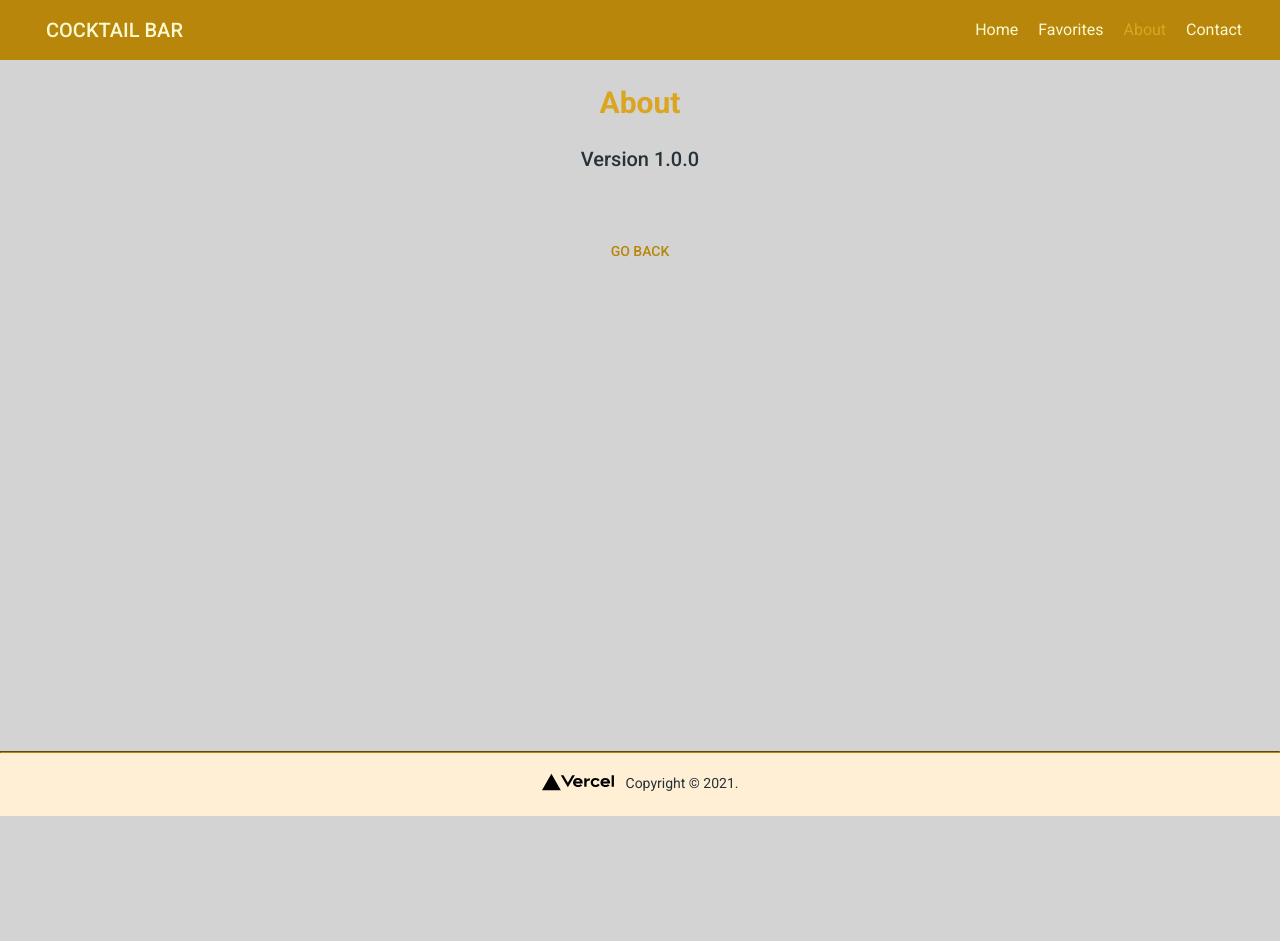
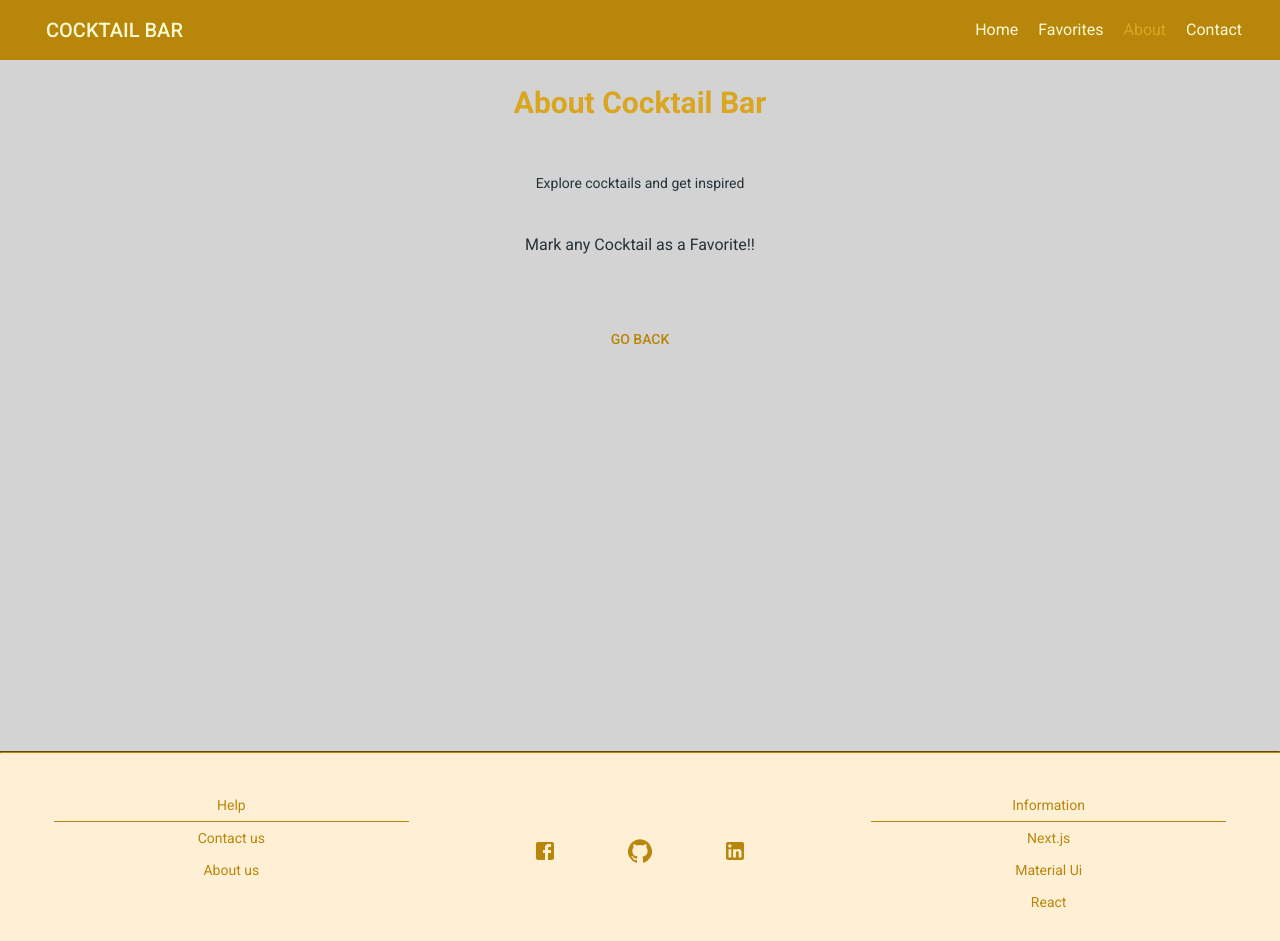
Before and after one commit to AliLop/Nextjs-MaterialUi-NextJs-React-Cypress-Jest-App, a Next.js app: page /about in a window 1280 px wide. Shown: the top 941 px of the page. Before the commit the page ends 816 px from the top, so only its background shows below. Built offline with nearby package versions, Linux system fonts and the light colour scheme.

Commit message:
Footer and more

```diff
--- a/src/components/Layout/Footer.js
+++ b/src/components/Layout/Footer.js
@@ -1,9 +1,17 @@
 import Image from 'next/image';
-import { Link, makeStyles, Typography } from '@material-ui/core';
+import { Link, makeStyles, Box, Container, Grid } from '@material-ui/core';
+import FacebookIcon from '@material-ui/icons/Facebook';
+import GitHubIcon from '@material-ui/icons/GitHub';
+import LinkedInIcon from '@material-ui/icons/LinkedIn';
 
 const useStyles = makeStyles((theme) => ({
   logo: {
     cursor: 'pointer',
+  },
+  link: {
+    '&:hover': {
+      textDecoration: 'none',
+    },
   },
   copy: {
     paddingLeft: theme.spacing(2),
@@ -16,7 +24,7 @@ function Footer() {
   const classes = useStyles();
 
   return (
-    <div data-cy="footer">
+    <footer data-cy="footer">
       <hr
         style={{
           color: '#B8860B',
@@ -26,28 +34,105 @@ function Footer() {
           marginTop: '15px',
         }}
       />
-      <div
-        style={{
+      <Box
+        sx={{
           display: 'flex',
           justifyContent: 'center',
-          padding: '20px',
+          color: '#B8860B',
           backgroundColor: '#FFEFD5',
         }}
+        p={6}
       >
-        <Typography
-          component="span"
-          variant="body2"
-          color="textPrimary"
-          align="center"
-          style={{ cursor: 'pointer' }}
+        <Container maxWidth="lg">
+          <Grid container spacing={9}>
+            <Grid item xs={12} sm={4} style={{ textAlign: 'center' }}>
+              <Box borderBottom={1} p={1}>
+                Help
+              </Box>
+              <Box p={1}>
+                <Link href="/contact" color="inherit" className={classes.link}>
+                  Contact us
+                </Link>
+              </Box>
+              <Box p={1}>
+                <Link href="/about" color="inherit" className={classes.link}>
+                  About us
+                </Link>
+              </Box>
+            </Grid>
+            <Grid
+              item
+              xs={12}
+              sm={4}
+              style={{
+                textAlign: 'center',
+                alignSelf: 'center',
+                display: 'flex',
+                justifyContent: 'space-evenly',
+              }}
             >
+              <Link
+                href="https://www.facebook.com/"
+                target="_blank"
+                className={classes.link}
+              >
+                <FacebookIcon />
+              </Link>
+              <Link
+                href="https://github.com/AliLop/Nextjs-MaterialUi-React-Cocktail-App"
+                target="_blank"
+                className={classes.link}
+              >
+                <GitHubIcon />
+              </Link>
+              <Link
+                href="https://www.linkedin.com/in/aliciahl/"
+                target="_blank"
+                className={classes.link}
+              >
+                <LinkedInIcon />
+              </Link>
+            </Grid>
+            <Grid item xs={12} sm={4} style={{ textAlign: 'center' }}>
+              <Box borderBottom={1} p={1}>
+                Information
+              </Box>
+              <Box p={1}>
+                <Link
+                  href="https://nextjs.org/"
+                  color="inherit"
+                  className={classes.link}
+                >
+                  Next.js
+                </Link>
+              </Box>
+              <Box p={1}>
+                <Link
+                  href="https://next.material-ui.com/"
+                  color="inherit"
+                  className={classes.link}
+                >
+                  Material Ui
+                </Link>
+              </Box>
+              <Box p={1}>
+                <Link
+                  href="https://reactjs.org/"
+                  color="inherit"
+                  className={classes.link}
+                >
+                  React
+                </Link>
+              </Box>
+            </Grid>
+          </Grid>
+          <Box p={4} style={{ textAlign: 'center' }}>
             <Link
               href="https://vercel.com?utm_source=create-next-app&utm_medium=default-template&utm_campaign=create-next-app"
               target="_blank"
               rel="noopener noreferrer"
-            color="inherit"
+              className={classes.link}
             >
-            <span>
               <Image
                 src="/vercel.svg"
                 alt="Logo"
@@ -55,15 +140,15 @@ function Footer() {
                 height={18}
                 className={classes.logo}
               />
-            </span>
               <span className={classes.copy}>
                 {'Copyright © '}
                 {new Date().getFullYear()}.
               </span>
             </Link>
-        </Typography>
-      </div>
-    </div>
+          </Box>
+        </Container>
+      </Box>
+    </footer>
   );
 }
 
--- a/src/components/NavBar.js
+++ b/src/components/NavBar.js
@@ -12,6 +12,8 @@ function NavBar() {
     window = 'about';
   } else if (router.pathname === '/favorites') {
     window = 'fav';
+  } else if (router.pathname === '/contact') {
+    window = 'cont';
   }
 
   return (
@@ -50,9 +52,9 @@ function NavBar() {
         <Typography
           style={{
             paddingRight: '20px',
-            cursor: window === 'contact' ? 'default' : 'pointer',
+            cursor: window === 'cont' ? 'default' : 'pointer',
           }}
-          color={window === 'contact' ? 'textSecondary' : 'secondary'}
+          color={window === 'cont' ? 'textSecondary' : 'secondary'}
         >
           <span data-cy="contact-btn">Contact</span>
         </Typography>
--- a/src/config/contactFormControls.js
+++ b/src/config/contactFormControls.js
@@ -1,7 +1,6 @@
 import { useState } from 'react';
 
 const PostContactForm = async (values, successCallback, errorCallback) => {
-  console.log(values);
   if (true) successCallback();
   else errorCallback();
 };
--- a/src/pages/about.js
+++ b/src/pages/about.js
@@ -1,4 +1,4 @@
-import { Typography, Container, Box, Button } from '@material-ui/core';
+import { Typography, Container, Box, Button, Grid } from '@material-ui/core';
 import { useRouter } from 'next/router';
 import Header from '../components/Header';
 
@@ -7,20 +7,25 @@ function About() {
 
   return (
     <Container>
-      <Header subtitle="About" />
-      <Typography variant="h6" color="textPrimary" align="center">
-        Version 1.0.0
+      <Header subtitle="About Cocktail Bar" />
+      <Grid container spacing={2} justifyContent="center">
+        <Box textAlign="center" my={6}>
+          Explore cocktails and get inspired <br />
+          <br />
+          <br />
+          <Typography sx={{ fontSize: '20px' }}>
+            Mark any Cocktail as a Favorite!!
           </Typography>
+        </Box>
+      </Grid>
       <br />
       <div style={{ display: 'flex', justifyContent: 'center' }}>
-        <Box m={4}>
         <Button
           onClick={() => router.back()}
           style={{ padding: '20px', color: '#B8860B' }}
         >
           Go back
         </Button>
-        </Box>
       </div>
     </Container>
   );
--- a/src/pages/favorites.js
+++ b/src/pages/favorites.js
@@ -27,7 +27,7 @@ export default function Favorites({ data }) {
       <Container>
         <Header subtitle="My Favorites" />
         {data.length ? (
-          <Grid container spacing={2}>
+          <Grid container spacing={2} style={{ justifyContent: 'center' }}>
             {data.map((drink) => (
               <Grid item xs={3} key={drink.idDrink}>
                 <span data-cy="cocktail-card">
```
Also changed, not shown: src/pages/cocktail/[id]/index.js (+17 -2 lines). Lines whose indentation alone changed are shown as unchanged.
